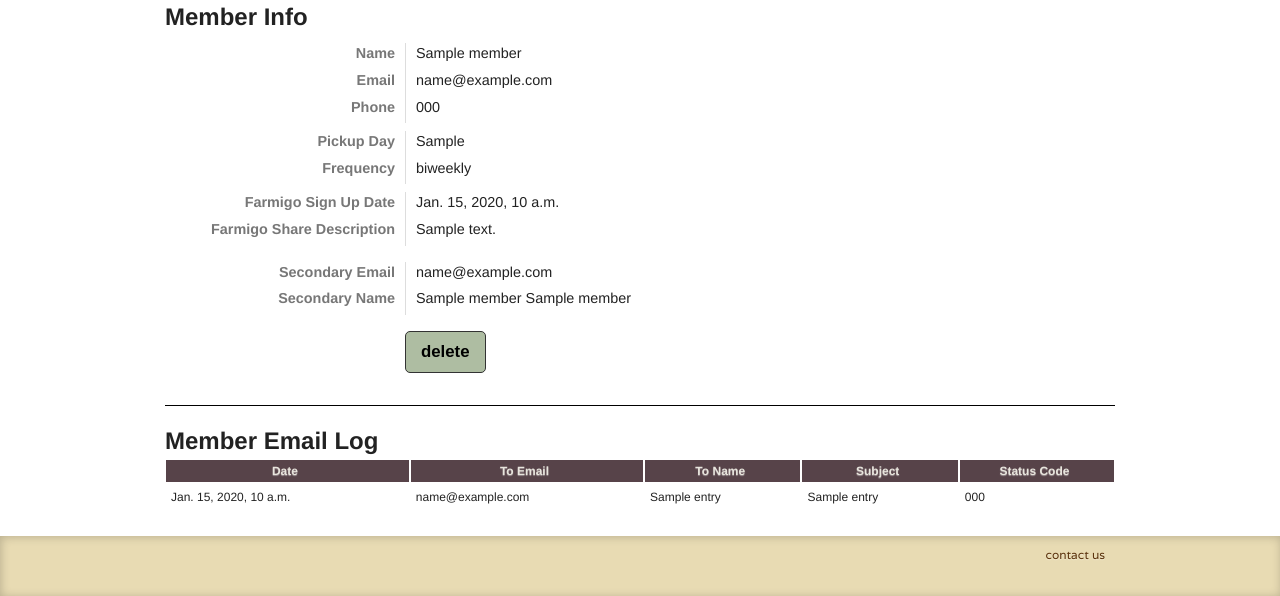
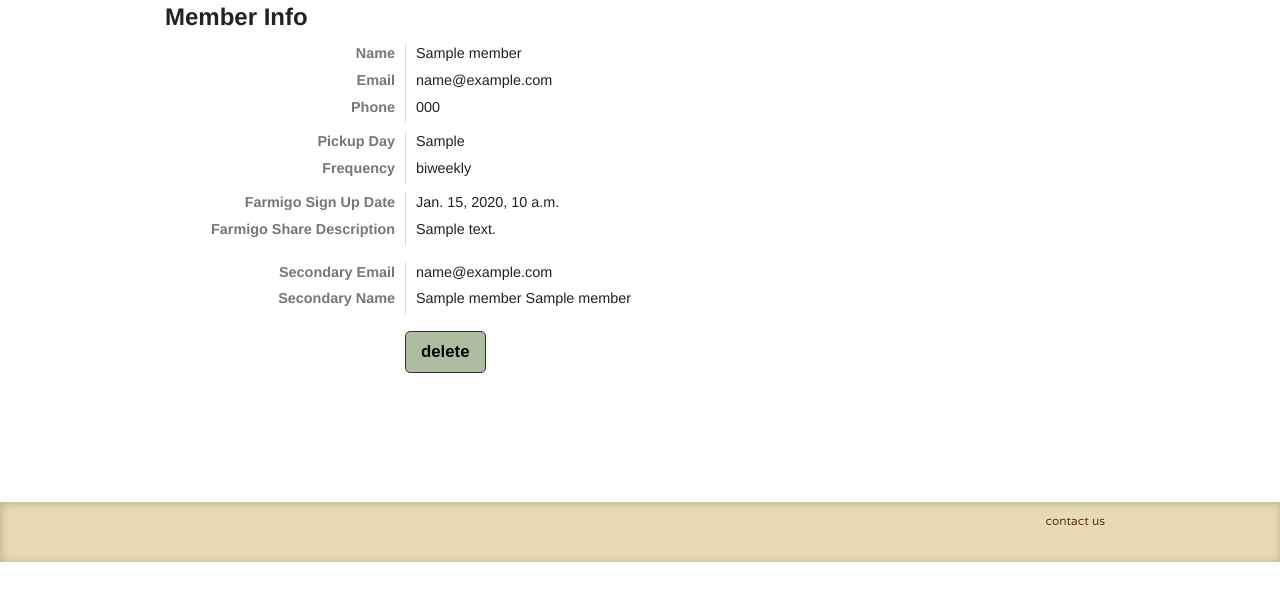
Before and after one commit to alexislin/gwcsa-heroku, a Django app: template gwcsa_heroku/templates/admin_memberdetail.html in a window 1280 px wide. Shown: the part 238-834 px from the top of the page. After the commit the page ends 800 px from the top, so only its background shows below. Run offline with Django 3.2, Linux system fonts and the light colour scheme; the template is opened without the code that fills it: most values are stand-ins (such as "Sample title", 1, 10 or a date in 2020); some libraries are stand-ins or nearby versions.

Commit message:
remove email log from member detail page... Eve sends emails through a different app

```diff
--- a/gwcsa_heroku/admin_views.py
+++ b/gwcsa_heroku/admin_views.py
@@ -41,12 +41,9 @@ def member_detail(request, id):
         if action == "send":
             send_ab_week_assignment_email(member)
 
-    email_log = EmailLog.objects.filter(member=member).order_by("-created_at")
-
     return render_to_response("admin_memberdetail.html",
         RequestContext(request, {
             "member": member,
-            "email_log": email_log,
         })
     )
 
--- a/gwcsa_heroku/templates/admin_memberdetail.html
+++ b/gwcsa_heroku/templates/admin_memberdetail.html
@@ -78,21 +78,4 @@
       </form>
     </div>
   </div>
-
-  <div class="span-24 last below-8">
-    <hr />
-    <span class="title">Member Email Log</span>
-    <table>
-      <thead>
-        <tr><th>Date</th><th>To Email</th><th>To Name</th><th>Subject</th><th>Status Code</th></tr>
-      </thead>
-      <tbody>
-      {% for entry in email_log %}
-        <tr {% cycle 'class="odd"' 'class="even"' %}>
-          <td>{{entry.created_at}}</td><td>{{entry.to_email}}</td><td>{{entry.to_name}}</td><td>{{entry.subject}}</td><td>{{entry.status_code}}</td>
-        </tr>
-      {% endfor %}
-      </tbody>
-    </table>
-  </div>
 {% endblock %}
```
